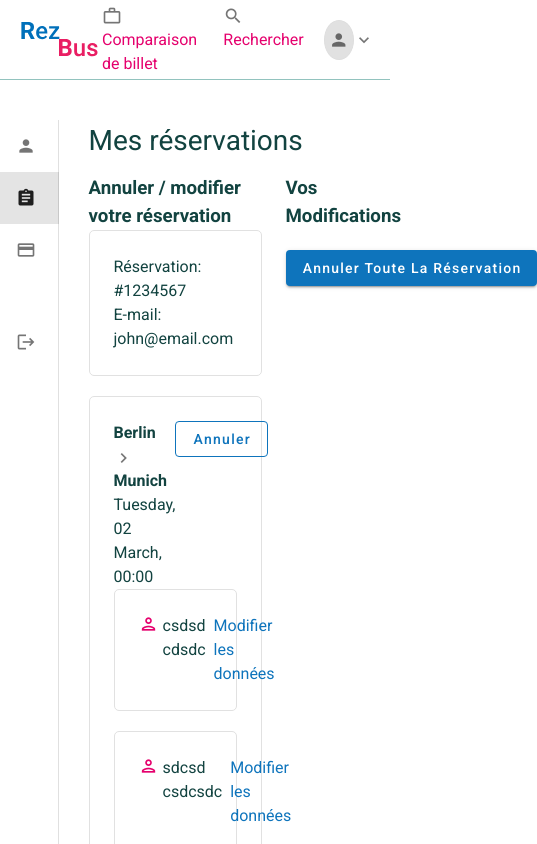
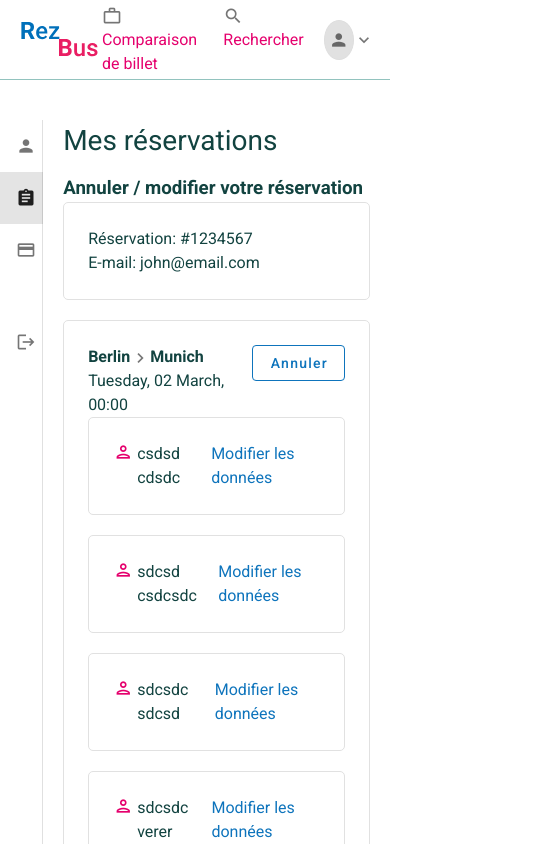
Before and after one commit to whoismuktar/rez-bus, a Vue app: page /my-reservations in a window 390 px wide. Shown: the top 844 px of the page, 537 px wide, since content can reach past the window. Built offline with nearby package versions, Linux system fonts and the light colour scheme.

Commit message:
responsiveness correction

```diff
--- a/src/layout/profileLayout.vue
+++ b/src/layout/profileLayout.vue
@@ -1,7 +1,12 @@
 <template>
   <div class="layout-wrapper profile-layout">
     <div class="d-flex">
-      <v-navigation-drawer v-model="toggle" permanent width="15%" height="auto">
+      <v-navigation-drawer
+        v-model="toggle"
+        permanent
+        height="auto"
+        :mini-variant="$vuetify.breakpoint.smAndDown"
+      >
         <v-list class="pt-0">
           <v-list-item-group v-model="currentMenu">
             <v-list-item
@@ -82,7 +87,8 @@ export default {
 
 <style>
 .drawer-content {
-  width: 85%;
-  padding: 0 30px 90px 30px !important;
+  width: 100%;
+  padding: 0 20px 90px 20px !important;
+  flex: unset;
 }
 </style>
--- a/src/views/auth/profile/myReservations.vue
+++ b/src/views/auth/profile/myReservations.vue
@@ -35,7 +35,7 @@
 
     <div v-else>
       <v-row>
-        <v-col cols="8">
+        <v-col cols="12" lg="8">
           <h3>Annuler / modifier votre réservation</h3>
 
           <div class="def-section">
--- a/src/views/auth/profile/profile.vue
+++ b/src/views/auth/profile/profile.vue
@@ -13,10 +13,10 @@
 
     <div>
       <v-row>
-        <v-col cols="9">
+        <v-col cols="12" lg="9" md="9" sm="12">
           <v-form ref="profileUpdateForm">
             <v-row>
-              <v-col cols="6" class="py-0">
+              <v-col cols="6" lg="6" md="6" sm="12" class="py-0">
                 <div class="input-wrapper">
                   <div class="input-label">Date de naissance</div>
                   <v-text-field
@@ -29,7 +29,7 @@
                 </div>
               </v-col>
 
-              <v-col cols="6" class="py-0">
+              <v-col cols="6" lg="6" md="6" sm="12" class="py-0">
                 <div class="input-wrapper">
                   <div class="input-label">Date de naissance</div>
                   <v-text-field
@@ -146,13 +146,13 @@
           </v-form>
         </v-col>
 
-        <v-col cols="9">
-          <hr />
+        <v-col cols="12" lg="9" md="9" sm="12">
+          <hr class="my-5" />
 
-          <div class="app-title">Changer le mot de passe</div>
+          <div class="app-title mb-7">Changer le mot de passe</div>
 
           <v-form ref="passwordUpdateForm">
-            <v-row>
+            <v-row align="end">
               <v-col cols="6" class="py-0">
                 <div class="input-wrapper">
                   <div class="input-label">Ancien mot de passe</div>
@@ -207,10 +207,10 @@
             </div>
           </v-form>
 
-          <hr />
+          <hr class="my-5" />
 
           <div
-            class="cursorMe"
+            class="cursorMe primary--text"
             @click="
               modalActive = true;
               deleteAccountActive = true;
```
